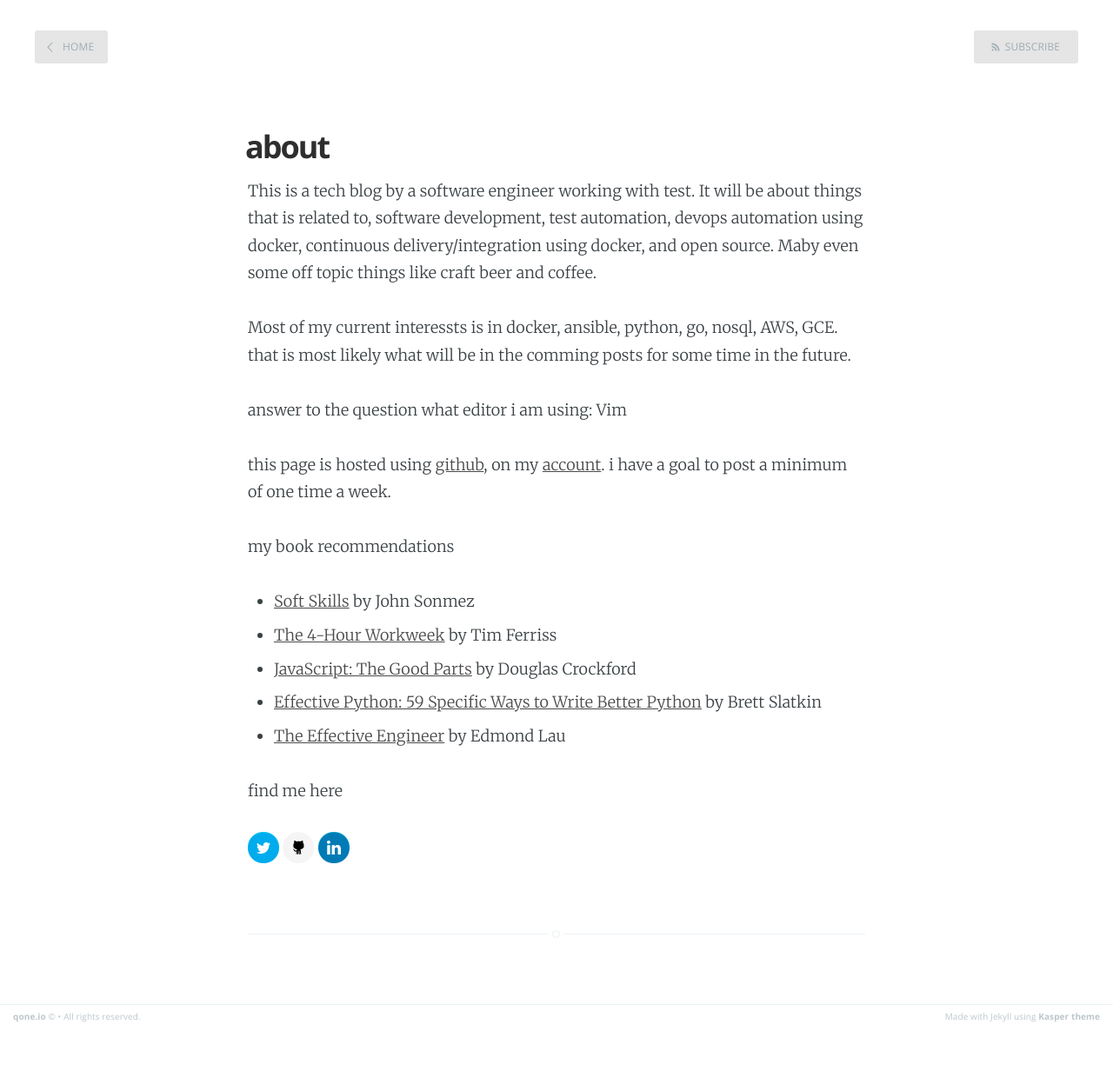
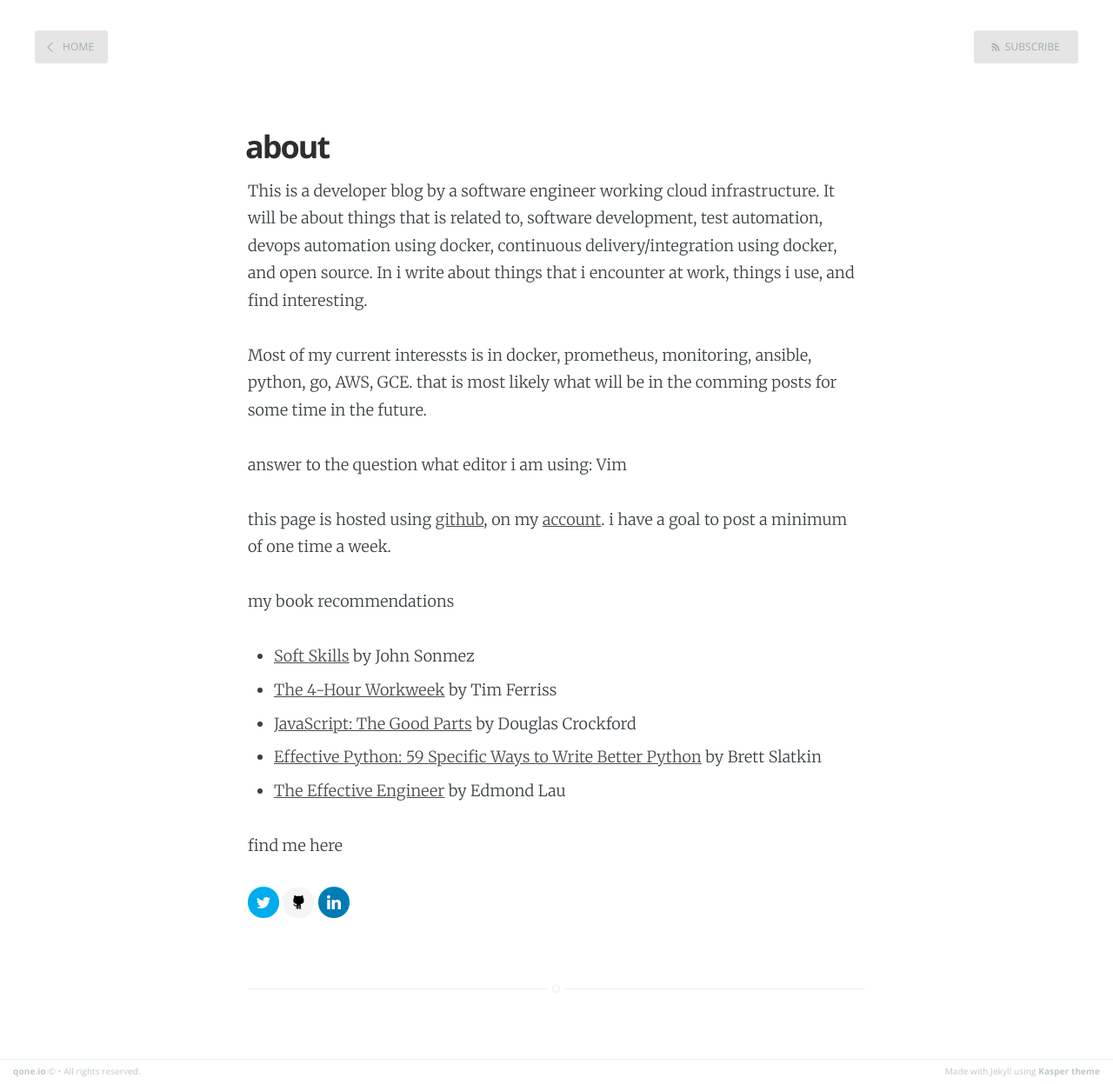
Before and after one commit to mad01/mad01.github.io, a Jekyll site: the page built from about.md, in a window 1280 px wide. Shown: the whole page at 87% size. Built offline with Jekyll 4.4.1, drawn with Linux system fonts in a browser that asks for light colours; before the commit the page ends 1184 px from its top, so only the background shows below that.

Commit message:
update about

```diff
--- a/about.md
+++ b/about.md
@@ -4,9 +4,9 @@ title: about
 ---
 
 
-This is a tech blog by a software engineer working with test. It will be about things that is related to, software development, test automation, devops automation using docker, continuous delivery/integration using docker, and open source. Maby even some off topic things like craft beer and coffee.
+This is a developer blog by a software engineer working cloud infrastructure. It will be about things that is related to, software development, test automation, devops automation using docker, continuous delivery/integration using docker, and open source. In i write about things that i encounter at work, things i use, and find interesting.
 
-Most of my current interessts is in docker, ansible, python, go, nosql, AWS, GCE. that is most likely what will be in the comming posts for some time in the future.
+Most of my current interessts is in docker, prometheus, monitoring, ansible, python, go, AWS, GCE. that is most likely what will be in the comming posts for some time in the future.
 
 answer to the question what editor i am using: Vim
 
```
